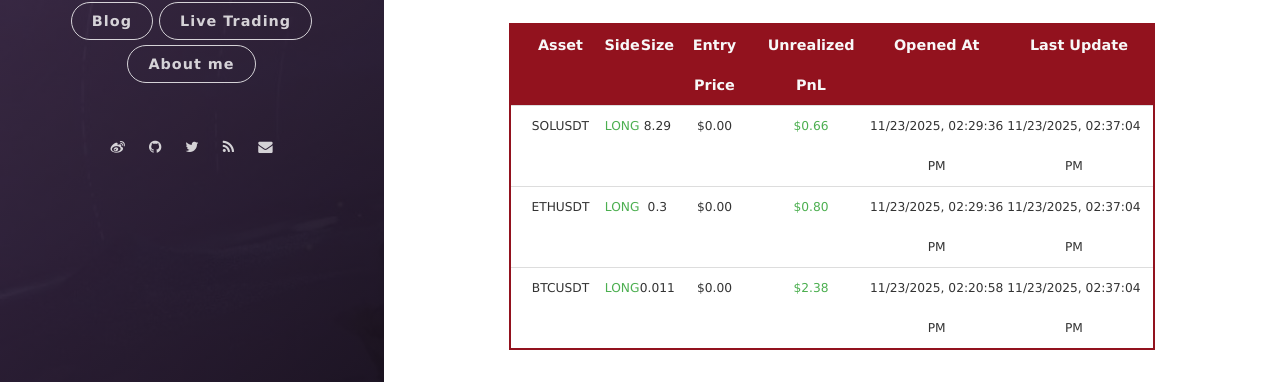
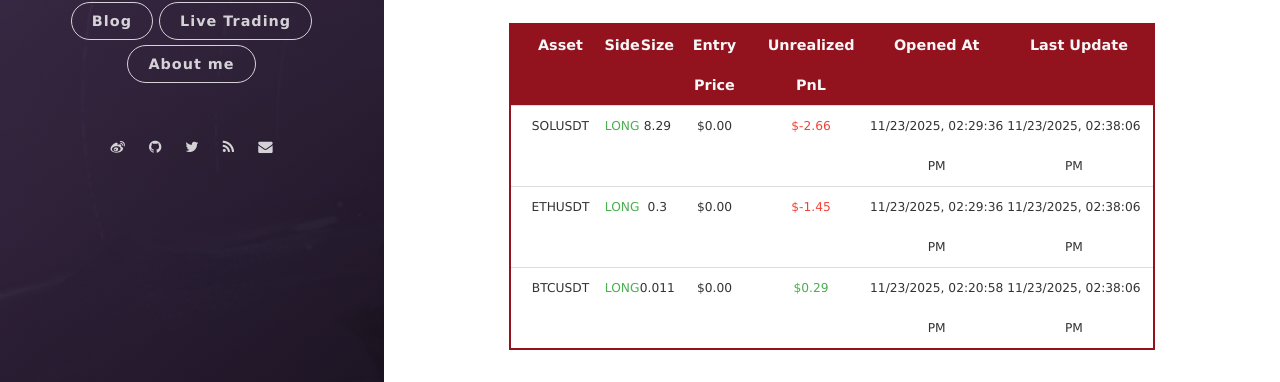
Before and after one commit to leeyegy/leeyegy.github.io, a Jekyll site: the page built from live-trading.html, in a window 1280 px wide and 1026 px high. Shown: the part 576-958 px from the top of the window. Built offline with Jekyll 4.4.1, drawn with Linux system fonts in a browser that asks for light colours; nearby versions of some CDN libraries.

Commit message:
AccountMonitor: refresh positions 2025-11-23T22:38:06+08:00

```diff
--- a/assets/data/binance/positions.json
+++ b/assets/data/binance/positions.json
@@ -4,26 +4,26 @@
     "side": "LONG",
     "size": 8.29,
     "entryPrice": 0.0,
-    "unrealizedPnl": 0.6632,
+    "unrealizedPnl": -2.66319391,
     "openedAt": "2025-11-23T22:29:36+08:00",
-    "reportedAt": "2025-11-23T22:37:04+08:00"
+    "reportedAt": "2025-11-23T22:38:06+08:00"
   },
   {
     "symbol": "ETHUSDT",
     "side": "LONG",
     "size": 0.3,
     "entryPrice": 0.0,
-    "unrealizedPnl": 0.80149198,
+    "unrealizedPnl": -1.449,
     "openedAt": "2025-11-23T22:29:36+08:00",
-    "reportedAt": "2025-11-23T22:37:04+08:00"
+    "reportedAt": "2025-11-23T22:38:06+08:00"
   },
   {
     "symbol": "BTCUSDT",
     "side": "LONG",
     "size": 0.011,
     "entryPrice": 0.0,
-    "unrealizedPnl": 2.38112778,
+    "unrealizedPnl": 0.2937,
     "openedAt": "2025-11-23T22:20:58+08:00",
-    "reportedAt": "2025-11-23T22:37:04+08:00"
+    "reportedAt": "2025-11-23T22:38:06+08:00"
   }
 ]
```
